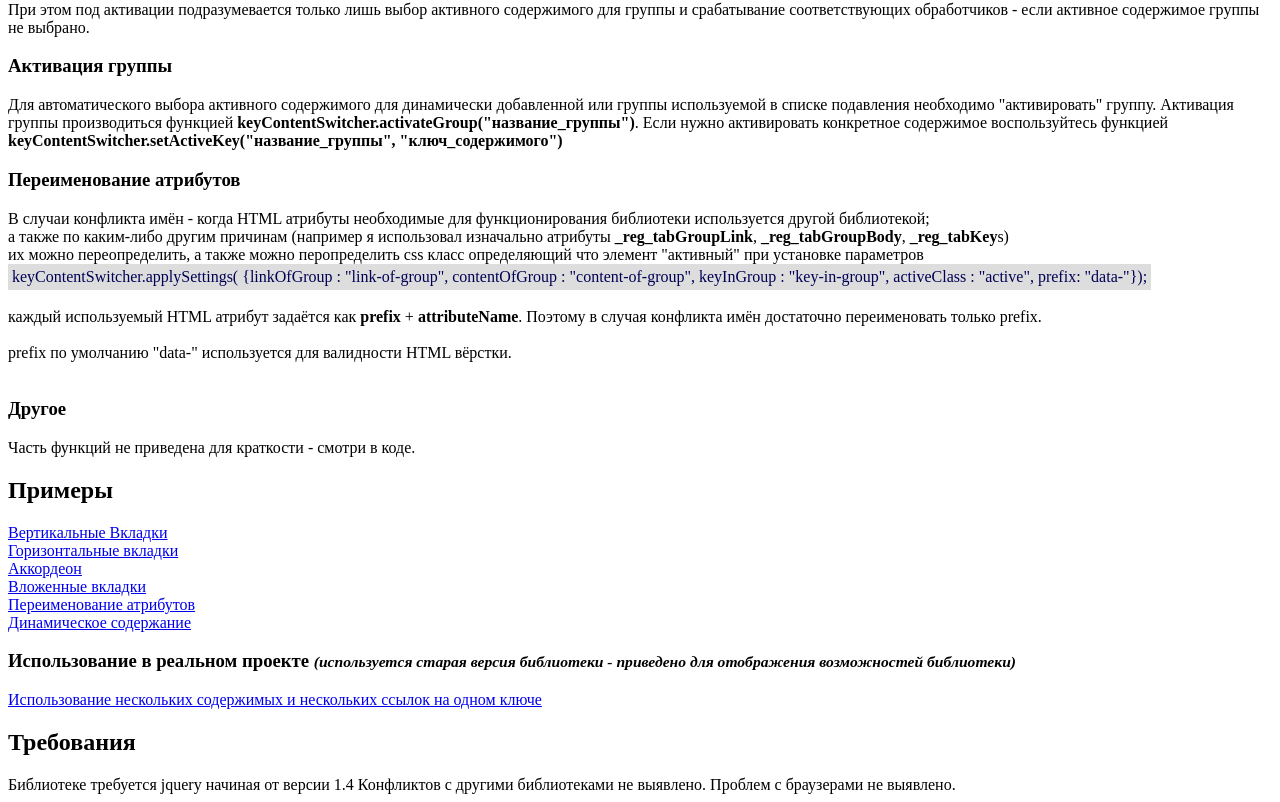
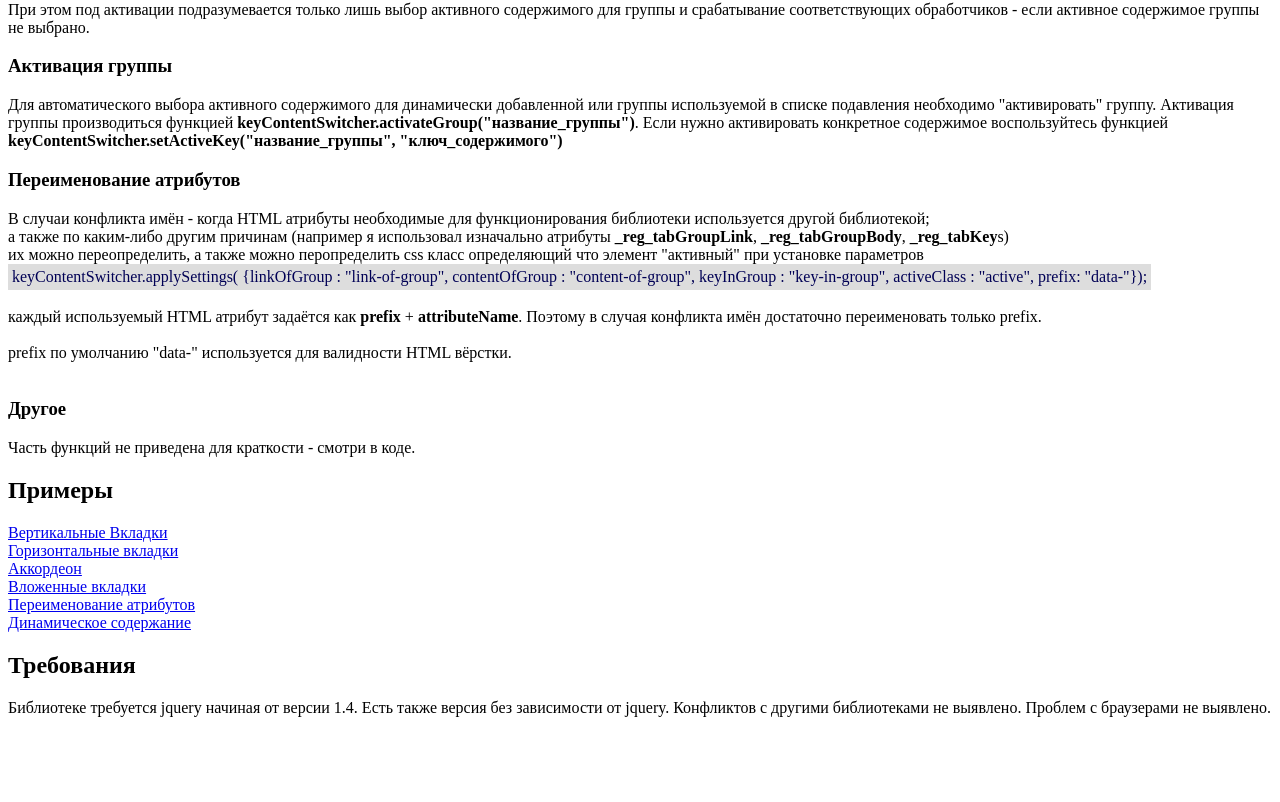
Before and after one commit to kamilgarey/keyContentSwitcher, a plain HTML site: page index.html in a window 1280 px wide. Shown: the part 1396-2198 px from the top of the page. After the commit the page ends 2121 px from the top, so only its background shows below. Drawn offline with Linux system fonts and the light colour scheme.

Commit message:
small revision of index

```diff
--- a/index.html
+++ b/index.html
@@ -108,11 +108,9 @@ display: block;
 <a href="examples/subfolder.html">Вложенные вкладки</a><br/>
 <a href="examples/rename.html">Переименование атрибутов</a><br/>
 <a href="examples/dynamic_content.html">Динамическое содержание</a><br/>
-<h3>Использование в реальном проекте <i style="font-size: smaller;">(используется старая версия библиотеки - приведено для отображения возможностей библиотеки)</i></h3>
-<a href="http://etton.ru">Использование нескольких содержимых и нескольких ссылок на одном ключе</a>
 
 <h2> Требования </h2>
-    Библиотеке требуется jquery начиная от версии 1.4
+    Библиотеке требуется jquery начиная от версии 1.4. Есть также версия без зависимости от jquery.
     Конфликтов с другими библиотеками не выявлено.
     Проблем с браузерами не выявлено.
 </body>
```
